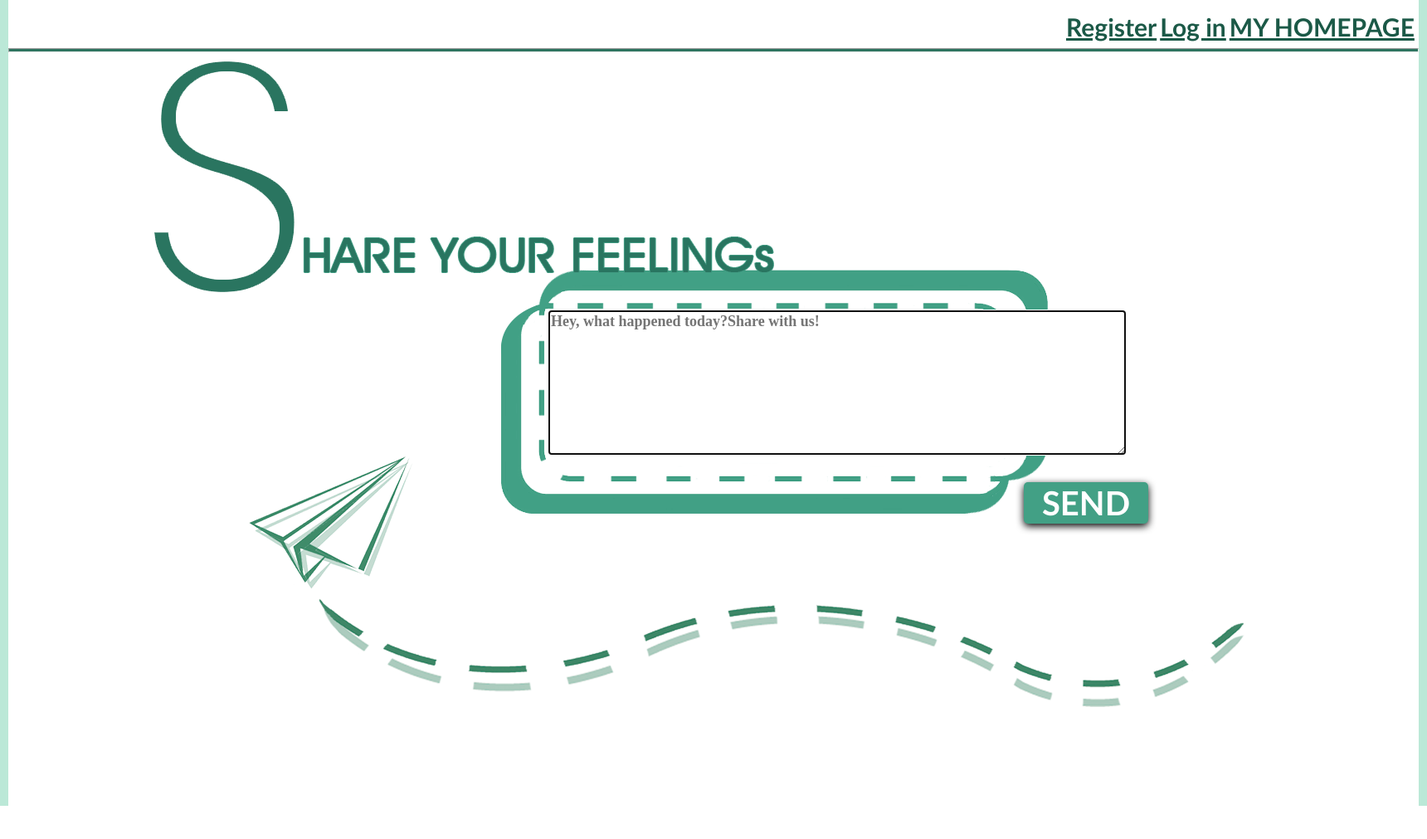
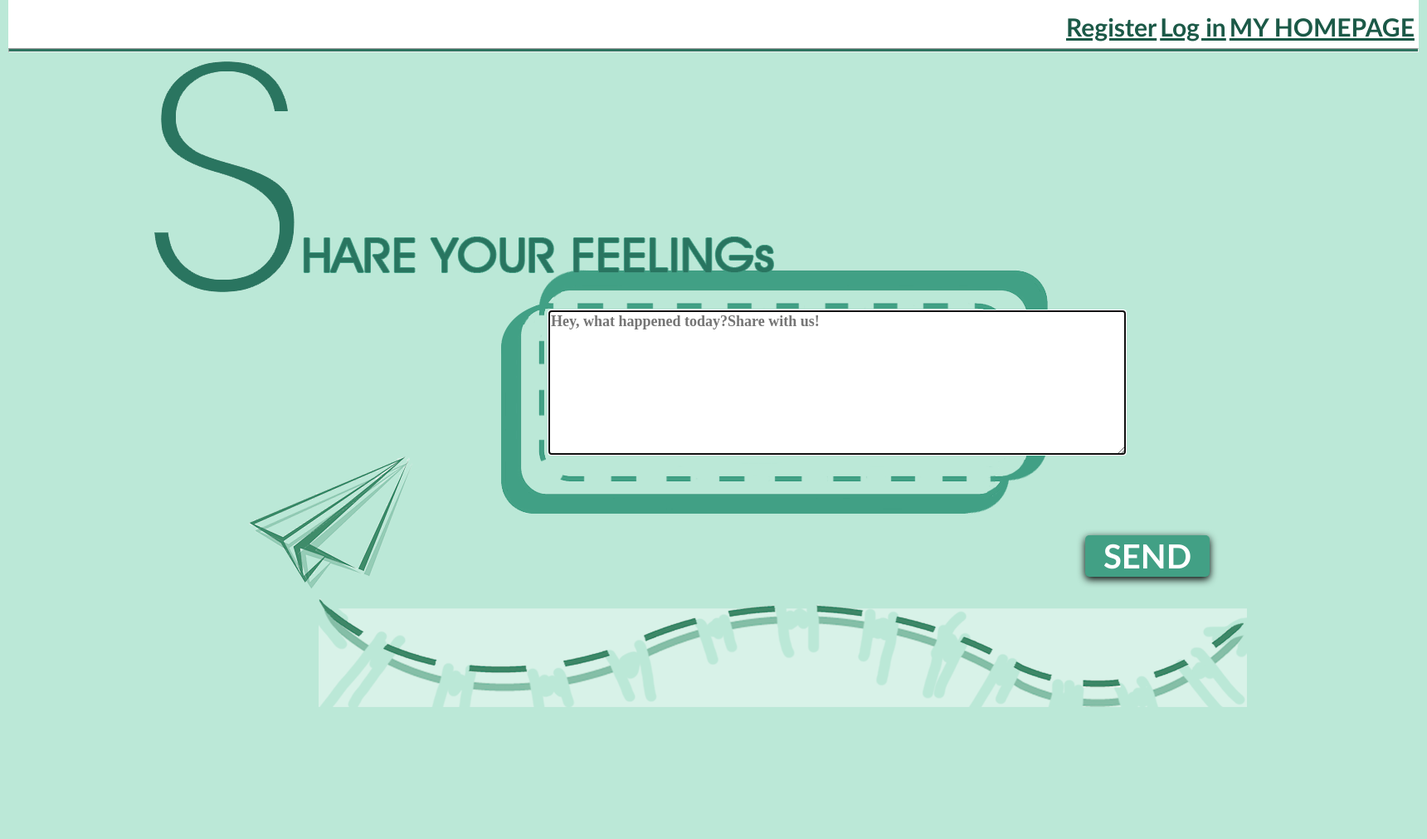
Before and after one commit to VivianNJU/TinyTwitter, a PHP site: page /myProject/TinyTwitter.html in a window 1720 px wide. Shown: the top 1011 px of the page at 83% size. Before the commit the page ends 971 px from the top, so only its background shows below. Run offline with PHP 8.4, Linux system fonts and the light colour scheme.

Commit message:
Added files via upload

```diff
--- a/TinyTwitter.css
+++ b/TinyTwitter.css
@@ -22,6 +22,12 @@
 	position:absolute;
 	left:662px;
 	top:357px;
+	z-index:3;
+}
+.button{
+	position:absolute;
+	left:1200px;
+	top:600px;
 	z-index:3;
 }
 
@@ -50,6 +56,7 @@
 	width:1700px;
 	padding-top: 0.8%;
 	margin:0 auto;
+	margin-bottom: 90%;
 }
 a{
 	color:#1b5947;
--- a/TinyTwitter.html
+++ b/TinyTwitter.html
@@ -17,13 +17,15 @@
      	</div>
 
      	<img id="pic1" src="Share.png"/>
-          <form action="" method="">
+          <form action="" method="get">
      	<div class='textarea'><br>
-     		<textarea z-index="4" class="text" name="textfield" cols="65" rows="8" spellcheck="false" placeholder="Hey, what happened today?Share with us!" autofocus tabindex="1" x-webkit-speech></textarea>
+     		<textarea z-index="4" type="text" class="text" name="textfield" cols="65" rows="8" spellcheck="false" placeholder="Hey, what happened today?Share with us!" autofocus tabindex="1" x-webkit-speech></textarea>
 			<!--placeholder="XXX" autofocus tabindex="1" x-webkit-speech用于悬浮
 			-->
      	</div>
-	 		<input id="send" type="submit" name="Submit" value="SEND" >
+               <div class='button'>
+	 		      <input id="send" type="submit" name="Submit" value="SEND" >
+               </div>
           </form>
 	 		<img id="pic2" src="paper plane.png"/>
 	 		<img id="pic3" src="TwitterTextArea.png"/>
```
